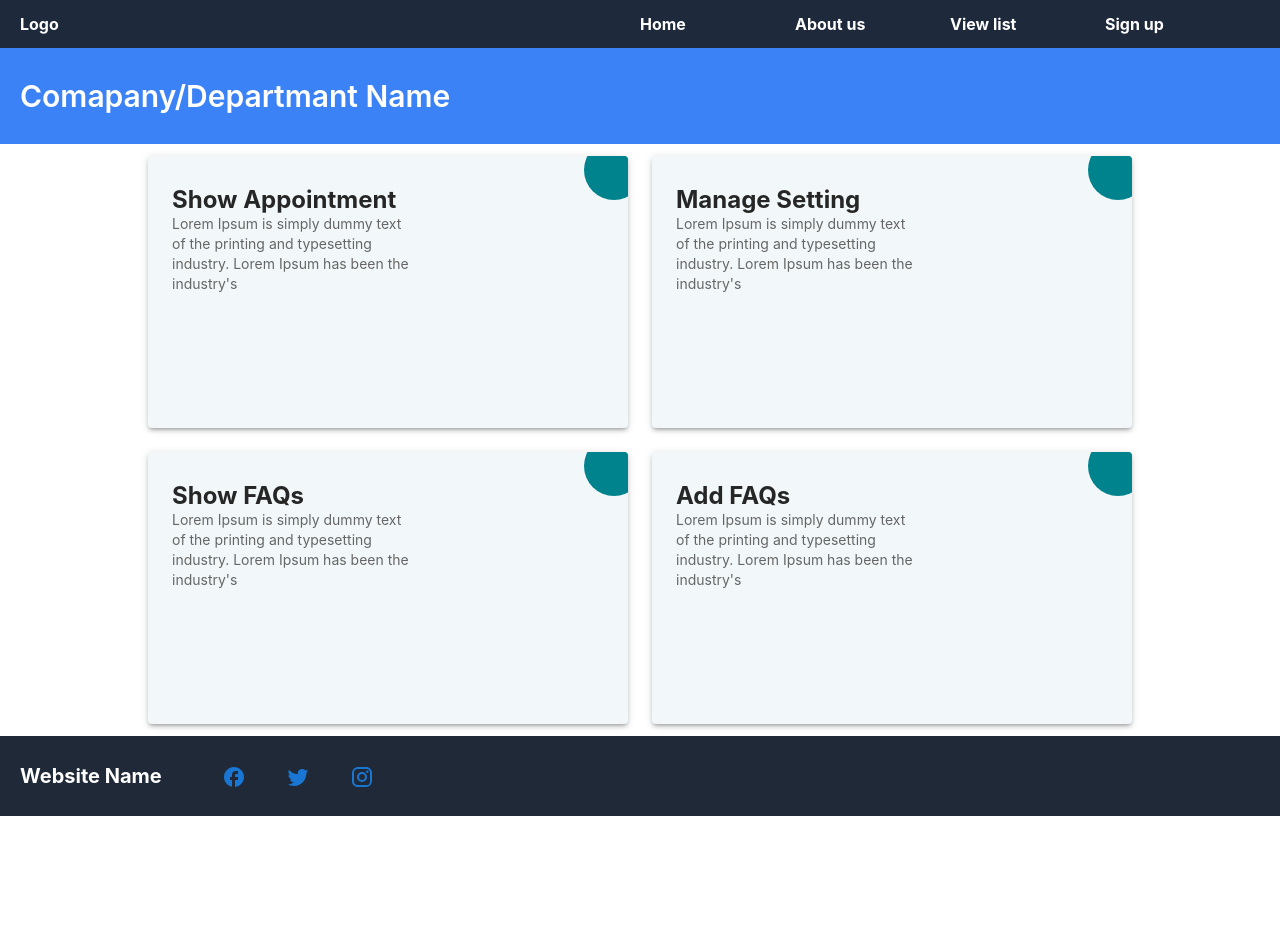
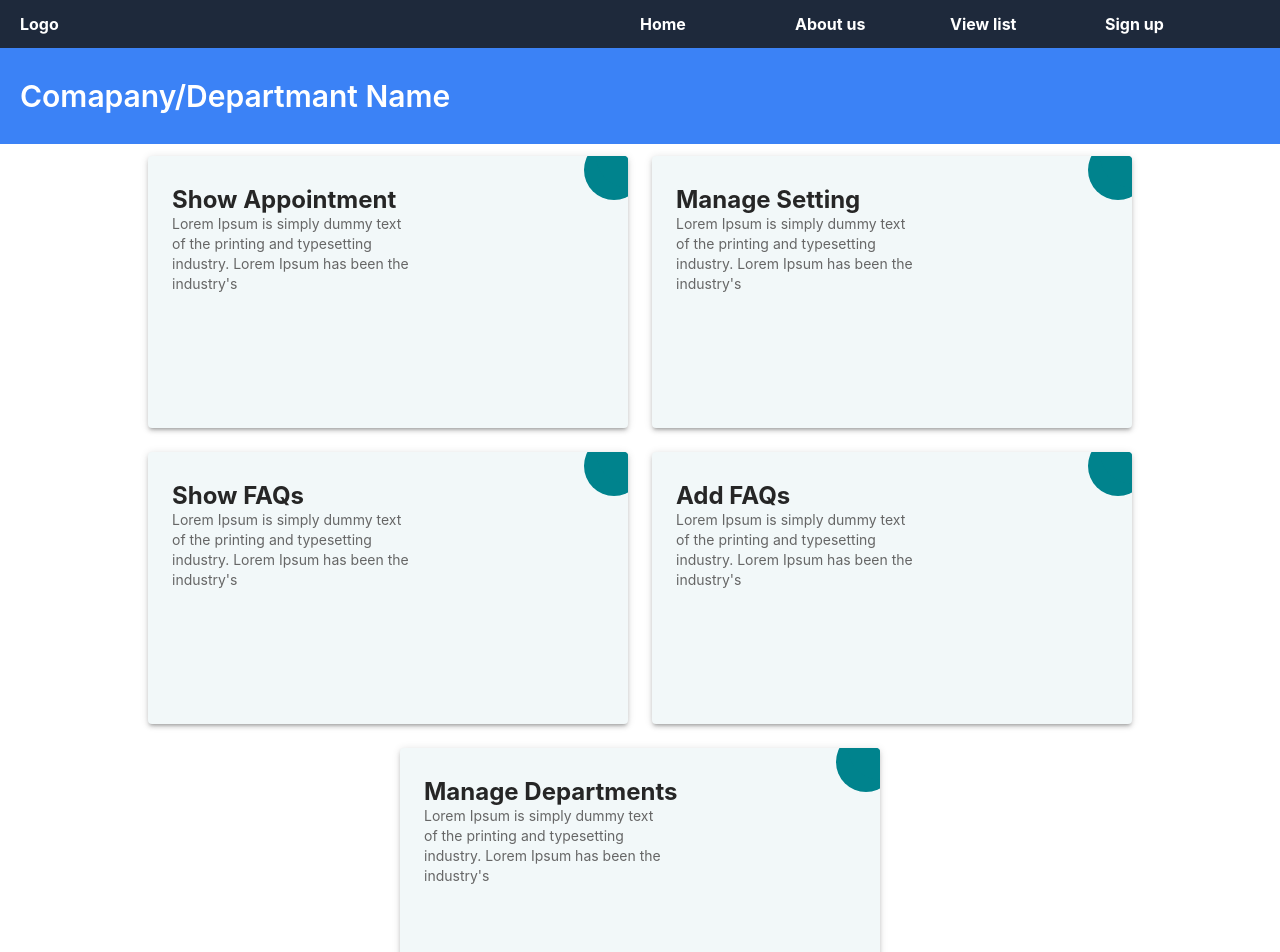
Before and after one commit to chaudharykapil/AppointmentSystem, a React (Create React App) app: page /dashboard in a window 1280 px wide. Shown: the top 952 px of the page. Before the commit the page ends 816 px from the top, so only its background shows below. Built offline with nearby package versions, Linux system fonts and the light colour scheme.

Commit message:
fix indent

```diff
--- a/src/components/DasboardCard.js
+++ b/src/components/DasboardCard.js
@@ -6,9 +6,9 @@ export default function DasboardCard(props) {
   return (
     <div className='card'>
 			<a href={props.link}>
-				<Paper elevation={3} className="card1" >
+				<Paper elevation={3} className="card1">
 					<span className='font-bold text-2xl'>{props.title}</span>
-					<p className="small text-sm w-60" >{props.description}</p>
+					<p className="small text-sm w-60">{props.description}</p>
 					<div className="go-corner"></div>
 				</Paper>
 			</a>
--- a/src/screens/DashBoard.js
+++ b/src/screens/DashBoard.js
@@ -31,6 +31,12 @@ export default class DashBoard extends Component {
                   and typesetting industry. Lorem Ipsum has been the industry's"
                    link = "/addfaq" />
 								</div>
+                <div className='flex flex-row'>
+									<DashboardCard title = "Manage Departments" description = "Lorem Ipsum is simply dummy text of the printing
+                  and typesetting industry. Lorem Ipsum has been the industry's"
+                   link = "/faqs" />
+
+								</div>
 							</div>
             </div>
           </div>
```
